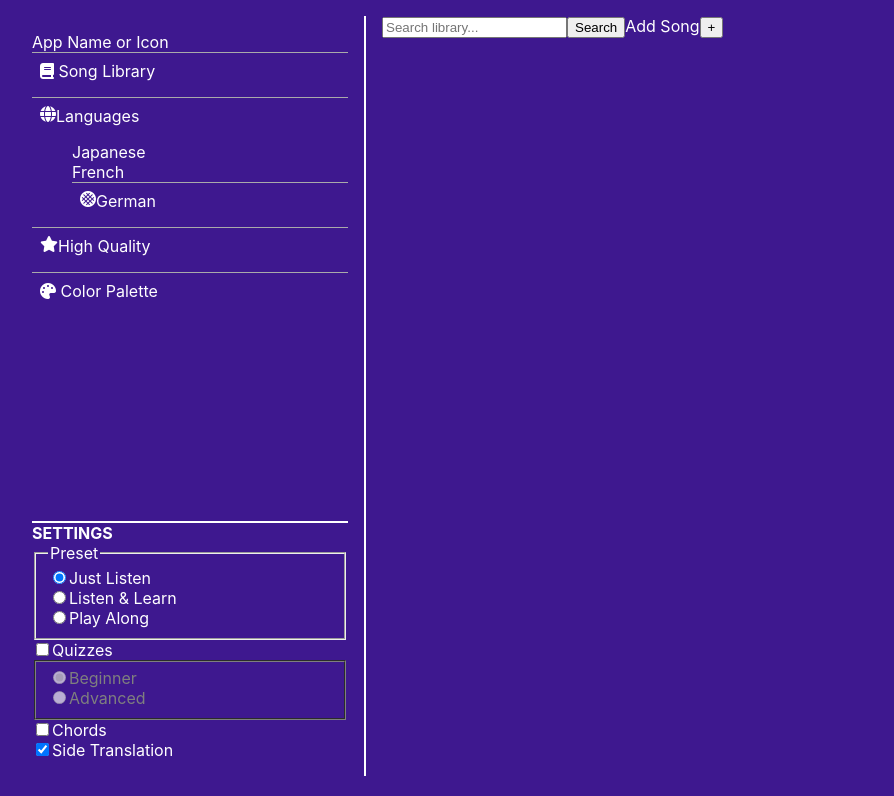
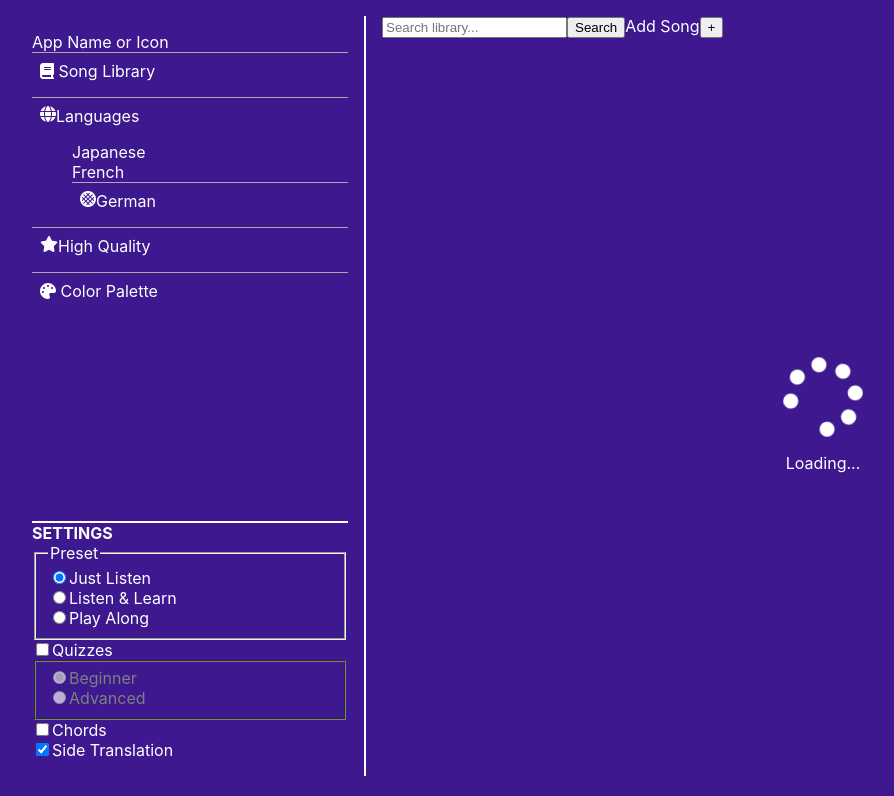
Before and after one commit to joeysteele2001/language-of-music, a React (Create React App) app in the folder app/: page /loading in a window 1280 px wide. Shown: the top 796 px of the page, without its empty margins (0-894 px from the left). Built offline with nearby package versions, Linux system fonts and the light colour scheme.

Commit message:
Add proper loading icon

```diff
--- a/app/src/components/Main.tsx
+++ b/app/src/components/Main.tsx
@@ -5,6 +5,7 @@ import SongGallery from './content/SongGallery';
 import SongPage from './content/SongPage';
 import TopBar from './layout/TopBar';
 import ColorPalette from './content/ColorPalette';
+import Loading from './pieces/Loading';
 
 import { DEFAULT_PRESET } from '../util/settings';
 import songs from '../resources/songs.json';
@@ -35,6 +36,10 @@ export const Main = () => {
                         <Route path="/colors">
                             <ColorPalette />
                         </Route>
+
+                        <Route path="/loading">
+                            <Loading />
+                        </Route>
                     </Switch>
                 </main>
             </div>
--- a/app/src/components/content/SongPage.tsx
+++ b/app/src/components/content/SongPage.tsx
@@ -3,6 +3,7 @@ import { useLocation } from 'react-router-dom';
 
 import YouTubePlayer from '../playback/YouTubePlayer';
 import LyricsScroll from '../lyrics/LyricsScroll';
+import Loading from '../pieces/Loading';
 
 import { Milliseconds } from '../../util/duration';
 import { Settings, DEFAULT_PRESET } from '../../util/settings';
@@ -64,7 +65,7 @@ export const SongPage = (props: Props) => {
             </>
         );
     } else {
-        return <h1>Loading Song...</h1>;
+        return <Loading />;
     }
 
 };
@@ -79,7 +80,7 @@ const LyricsBoxes = (props: LyricsBoxesProps) => {
     const { lyrics, time, sideTranslation } = props;
 
     if (!lyrics) {
-        return <>loading lyrics...</>;
+        return <Loading />;
     }
 
     const sideBox = sideTranslation &&
--- a/app/src/components/pieces/Icon.tsx
+++ b/app/src/components/pieces/Icon.tsx
@@ -2,10 +2,15 @@ import React from 'react';
 
 export interface Props {
     name: IconName,
+    size?: IconSize,
 };
 
 const Icon = (props: Props) => {
-    const className = IconClassNames[props.name];
+    let className = IconClassNames[props.name];
+    if (props.size) {
+        className = `${className} ${props.size}`;
+    }
+
     return <i className={className} />;
 };
 
@@ -15,6 +20,8 @@ export enum IconName {
     Star = 'star',
     Palette = 'palette',
     Globe = 'globe',
+    Spinner = 'spinner',
+    Hotdog = 'hotdog',
 };
 
 const IconClassNames: Record<IconName, string> = {
@@ -23,6 +30,23 @@ const IconClassNames: Record<IconName, string> = {
     [IconName.Star]: 'fas fa-star',
     [IconName.Palette]: 'fas fa-palette',
     [IconName.Globe]: 'fas fa-globe',
+    [IconName.Spinner]: 'fas fa-spinner',
+    [IconName.Hotdog]: 'fas fa-hotdog',
+};
+
+export enum IconSize {
+    ExtraSmall = 'fa-xs',
+    Small = 'fa-sm',
+    Large = 'fa-lg',
+    Times2 = 'fa-2x',
+    Times3 = 'fa-3x',
+    Times4 = 'fa-4x',
+    Times5 = 'fa-5x',
+    Times6 = 'fa-6x',
+    Times7 = 'fa-7x',
+    Times8 = 'fa-8x',
+    Times9 = 'fa-9x',
+    Times10 = 'fa-10x',
 };
 
 export default Icon;
--- /dev/null
+++ b/app/src/components/pieces/Loading.module.css
@@ -0,0 +1,23 @@
+.container {
+    width: 100%;
+    height: 100%;
+    display: flex;
+    align-items: center;
+    justify-content: center;
+    flex-direction: column;
+}
+
+.icon {
+    margin: 1rem;
+    animation: spin 1s linear infinite;
+}
+
+@keyframes spin {
+    from {
+        transform: rotate(0deg);
+    }
+
+    to {
+        transform: rotate(360deg);
+    }
+}
--- /dev/null
+++ b/app/src/components/pieces/Loading.tsx
@@ -0,0 +1,17 @@
+import React from 'react';
+import Icon, { IconName, IconSize } from './Icon';
+
+import styles from './Loading.module.css';
+
+export const Loading = () => {
+    return (
+        <div className={styles.container}>
+            <div className={styles.icon}>
+                <Icon name={IconName.Spinner} size={IconSize.Times5} />
+            </div>
+            Loading...
+        </div>
+    );
+};
+
+export default Loading;
```
